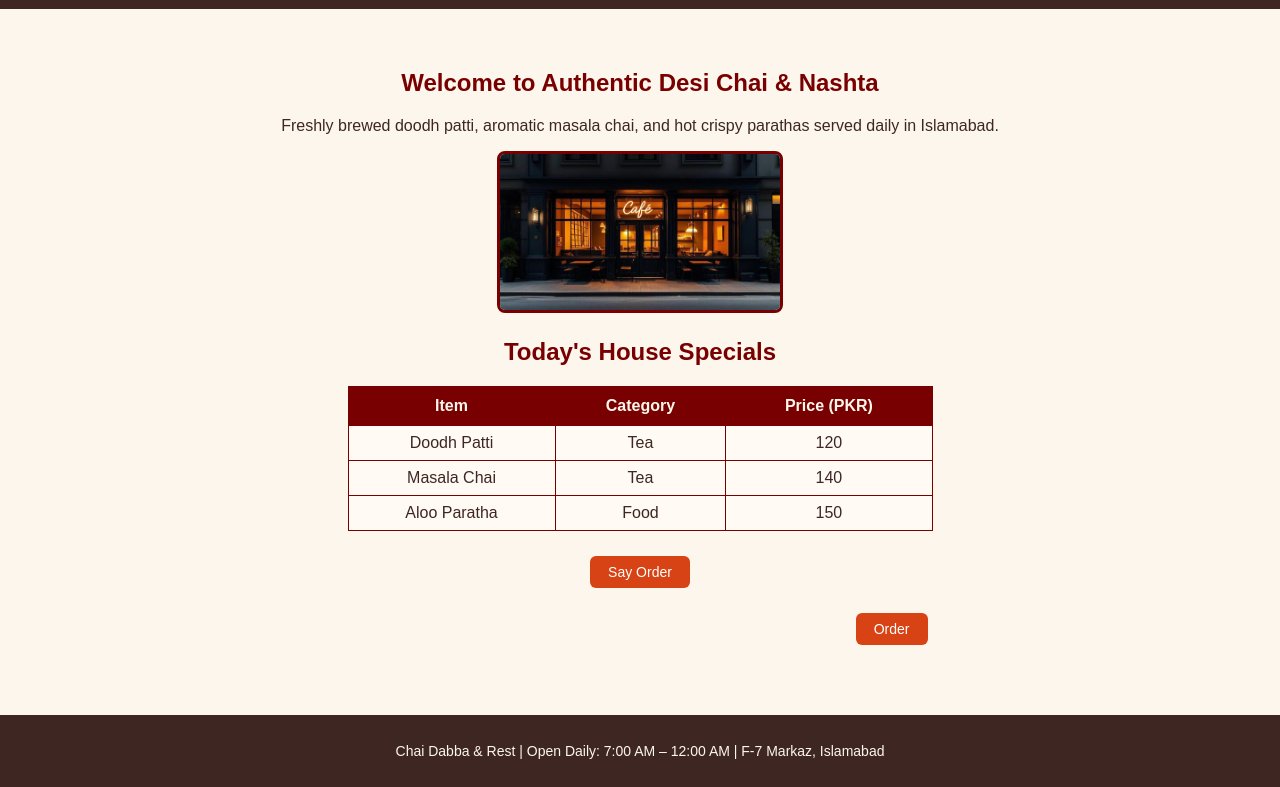
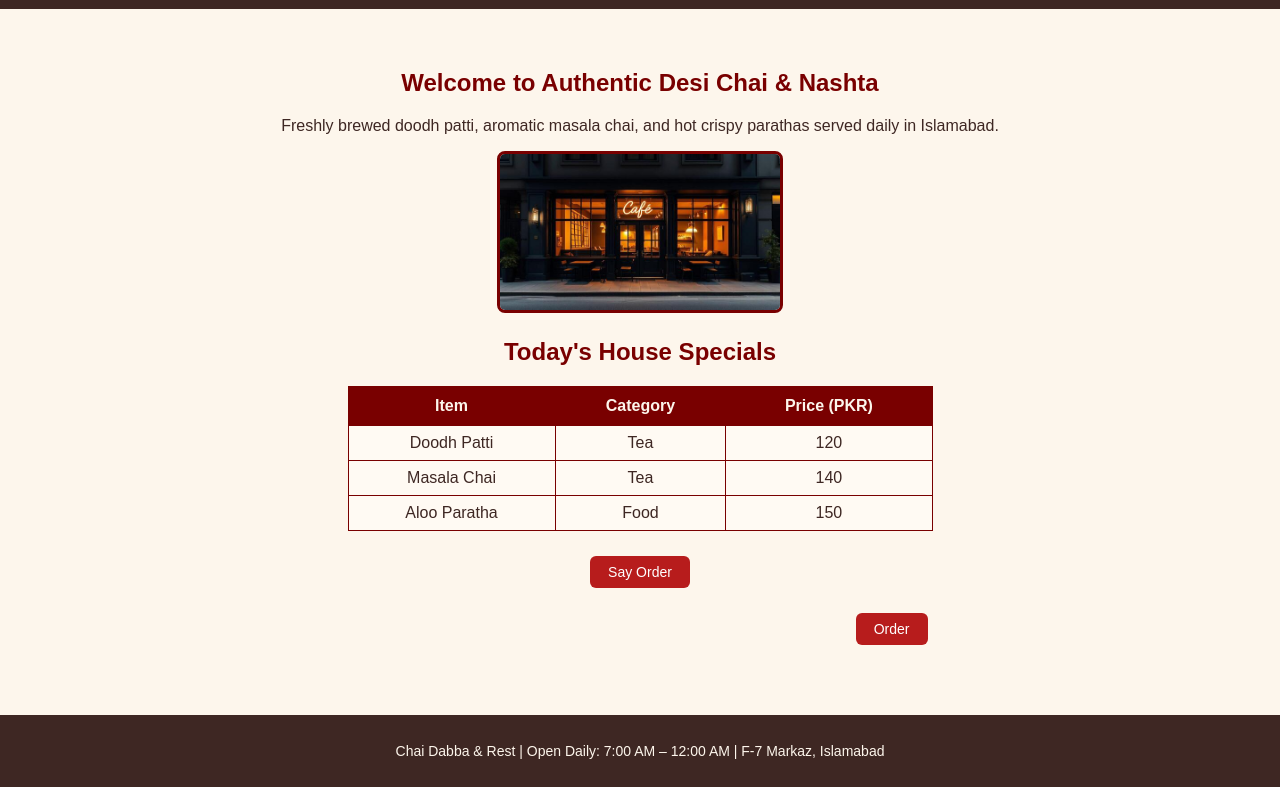
Before and after one commit to i263123-bit/chai-dhabba-menu, a plain HTML site: page index.html in a window 1280 px wide. Shown: the part 104-891 px from the top of the page. Drawn offline with Linux system fonts and the light colour scheme.

Commit message:
Restore original CSS styles and comments

```diff
--- a/style.css
+++ b/style.css
@@ -85,7 +85,7 @@ td {
 }
 
 button {
-    background-color: #d84315;
+   background-color: #b71c1c;
     color: white;
     padding: 8px 18px;
     border: none;
```
